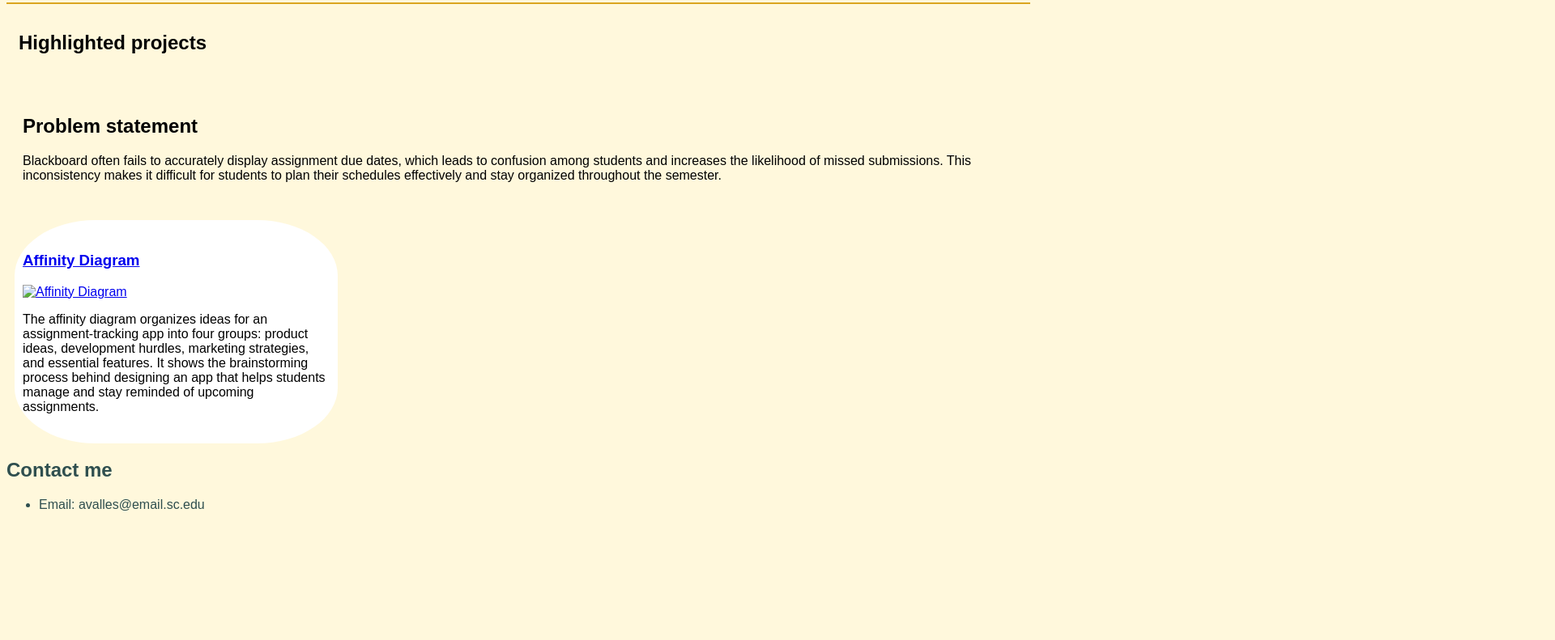
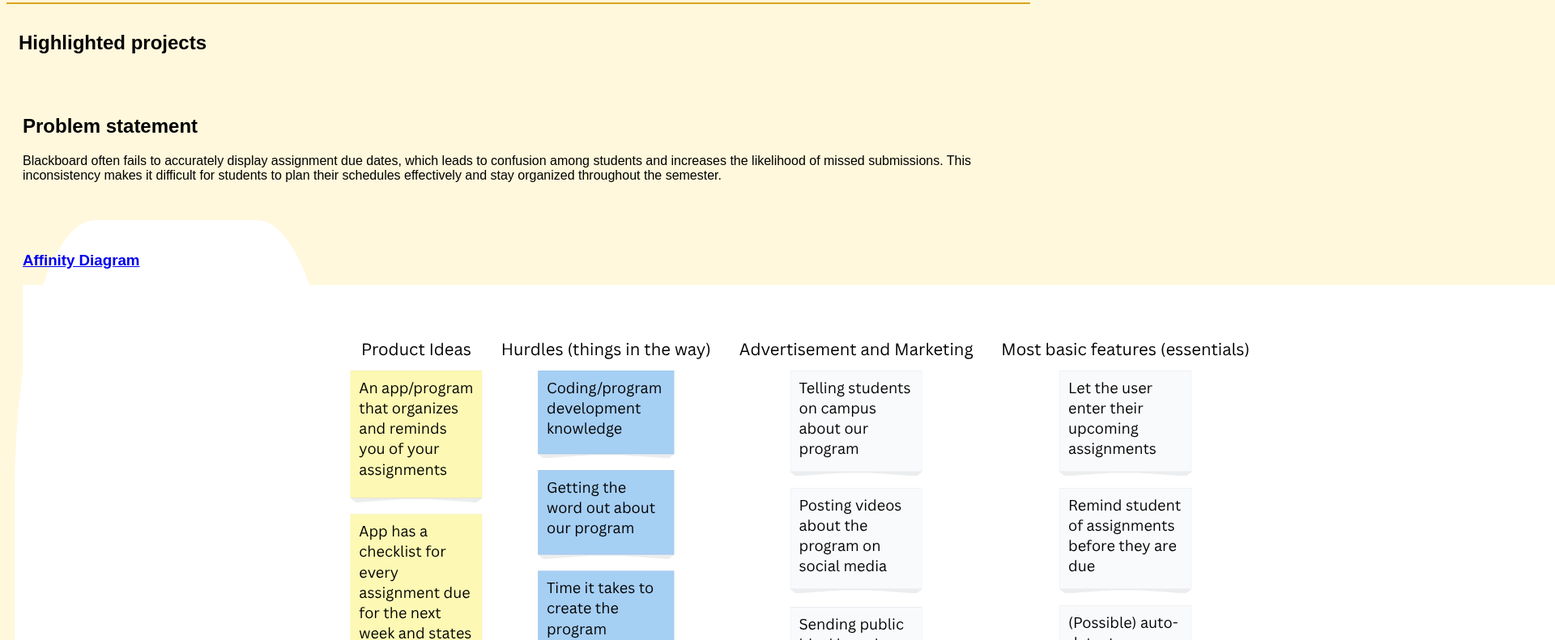
Before and after one commit to avalles0613/avalles0613.github.io, a plain HTML site: page index.html in a window 1280 px wide. Shown: the part 305-1096 px from the top of the page at 81% size, 1920 px wide, since content can reach past the window. Before the commit the page ends 954 px from the top, so only its background shows below. Drawn offline with Linux system fonts and the light colour scheme.

Commit message:
pdf change

```diff
--- a/index.html
+++ b/index.html
@@ -24,17 +24,17 @@
                 increases the likelihood of missed submissions. This inconsistency makes it difficult for students to plan their
                 schedules effectively and stay organized throughout the semester.</p>
         </div>
-        <!--Affinity Diagram Assignment -->
+        <!-- Affinity Diagram Assignment -->
         <section class="project">
-           <a href="Problem Statement Affinity Diagram.pdf"><h3>Affinity Diagram</h3></a>
             <a href="Problem Statement Affinity Diagram.pdf">
-                <img src="Problem Statement Affinity Diagram.pdf" alt="Affinity Diagram">
+                <h3>Affinity Diagram</h3>
+                <img src="problem-statement-affinity-diagram.png" alt="Affinity Diagram">
             </a>
             <p>
-            The affinity diagram organizes ideas for an assignment-tracking app into four
-            groups: product ideas, development hurdles, marketing strategies, and essential features.
-            It shows the brainstorming process behind designing an app that helps students manage and stay
-            reminded of upcoming assignments.
+                The affinity diagram organizes ideas for an assignment-tracking app into four
+                groups: product ideas, development hurdles, marketing strategies, and essential features.
+                It shows the brainstorming process behind designing an app that helps students manage and stay
+                reminded of upcoming assignments.
             </p>
         </section>
         <div class="contact">
```
